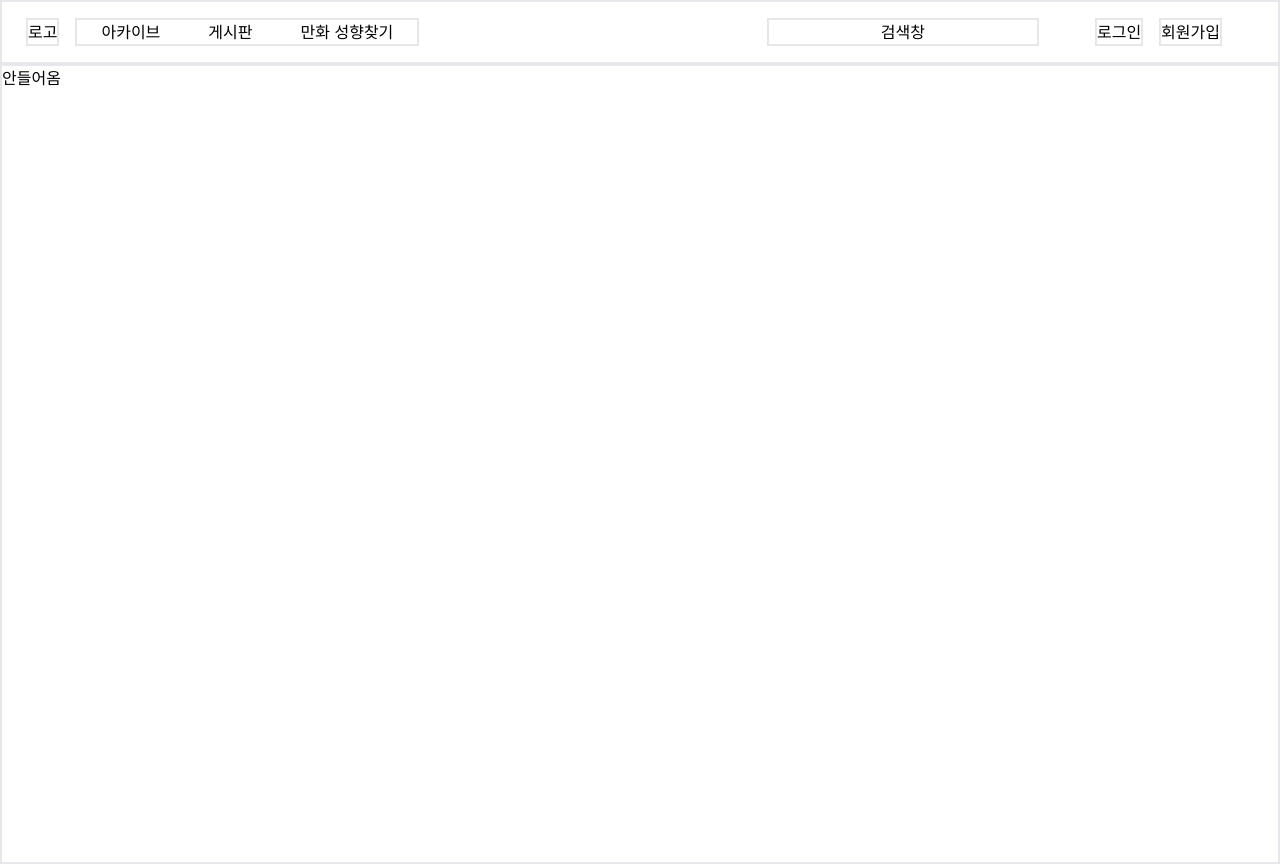
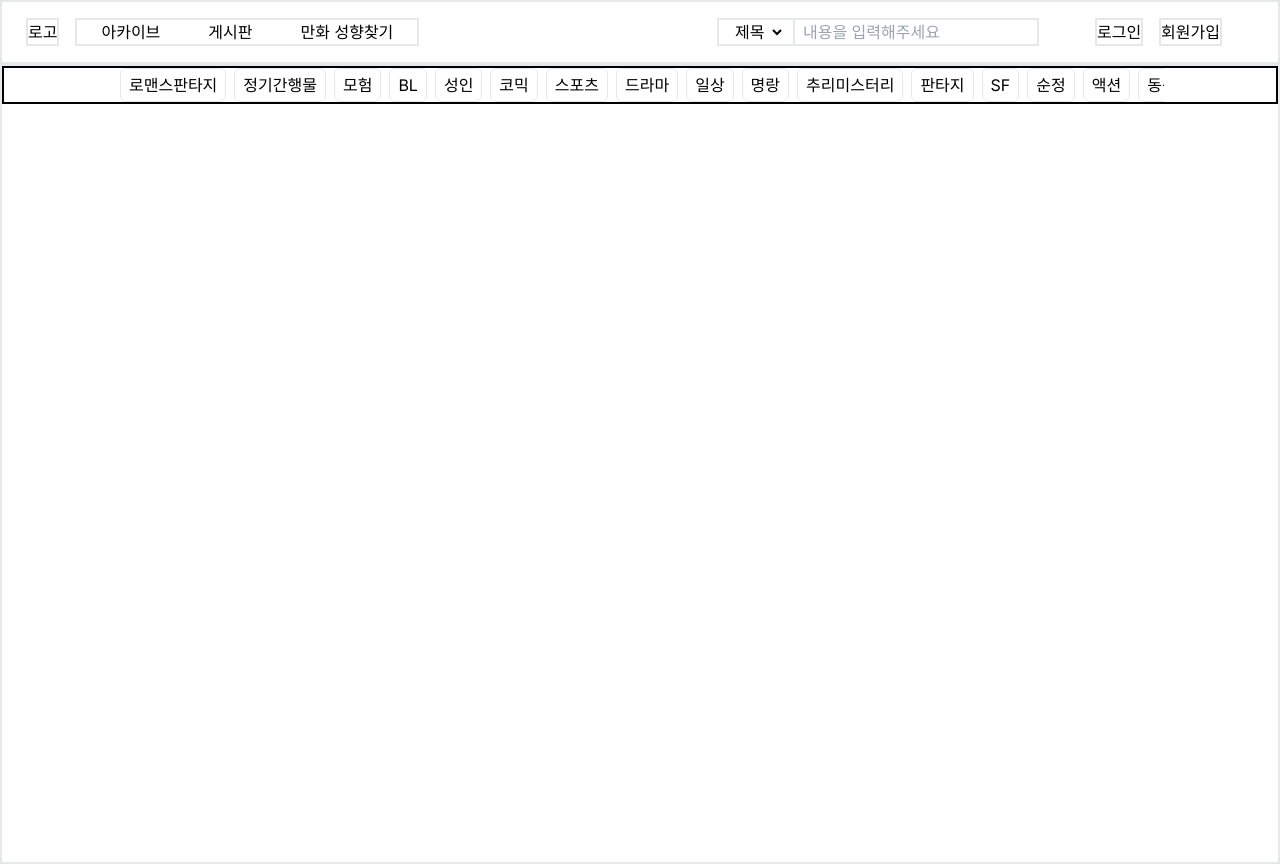
Before and after one commit to PigPenguinMan/MaLib, a Next.js app: page / in a window 1280 px wide. Built offline with nearby package versions, Linux system fonts and the light colour scheme; no server answers.

Commit message:
09/15 북필터 일부 , 검색창 일부

```diff
--- a/package.json
+++ b/package.json
@@ -2,8 +2,6 @@
   "name": "malib",
   "version": "0.1.0",
   "private": true,
-
-
   "scripts": {
     "dev": "next dev",
     "build": "next build",
@@ -23,6 +21,7 @@
     "postcss": "8.4.29",
     "react": "18.2.0",
     "react-dom": "18.2.0",
+    "tailwind-scrollbar-hide": "^1.1.7",
     "tailwindcss": "3.3.3",
     "typescript": "5.2.2"
   },
--- a/src/app/api/book/route.ts
+++ b/src/app/api/book/route.ts
@@ -2,16 +2,18 @@ import { NextResponse } from "next/server";
 
 export async function GET(res: Response, req: Request) {
   const apiKey = "1efb2da70d936bb190d6a62d1097f47a";
-
+  const viewItemCnt = 100
     try {
       const response = await fetch(
-        `https://www.kmas.or.kr/openapi/search/rgDtaMasterList?prvKey=${apiKey}`,
+        `https://www.kmas.or.kr/openapi/search/rgDtaMasterList?prvKey=${apiKey}&viewItemCnt=${viewItemCnt}&listSeCd=1`,{
+
+        }
       );
       if (!response.ok) {
         throw new Error(`http error ,${response.status} `);
       }
       const data = await response.json();
-      console.log(data, "패치성공");
+      console.log( "패치성공");
       return (
         NextResponse.json({ message:"GET METHOD",success : true}),
         NextResponse.json(data)
@@ -20,7 +22,6 @@ export async function GET(res: Response, req: Request) {
       console.error(err, "패치에러");
       return NextResponse.json({message:err , success : false});
     }
-
 }
 export async function POST(res: Response, req: Request) {
   return NextResponse.json({ message: "POST METHOD" ,success : true});
--- a/src/app/components/archive/archive.tsx
+++ b/src/app/components/archive/archive.tsx
@@ -1,21 +1,18 @@
 "use client";
 
+import BookFilter from "@/app/utils/bookfilter";
 import { useEffect, useState } from "react";
-
 const ArchiveList = () => {
   const apiKey = "1efb2da70d936bb190d6a62d1097f47a";
   const [data, setData] = useState();
   const apiCall = async () => {
     try {
       const response = await fetch(`/api/book`, {
-        method: "GET",
-        headers:{
-          'Access-Control-Allow-origin' : '*'
-        }
+        method: "GET"
       });
       if (!response.ok) throw new Error(`error:${response.statusText}`);
-      const data = await response.json();
-      console.log(data);
+      const bookData = await response.json();
+      setData(bookData)
     } catch (err) {
       console.error(err);
     }
@@ -25,7 +22,16 @@ const ArchiveList = () => {
     apiCall();
   }, []);
 
-  return <div>{data ? <div>데이터들어옴</div> : <div> 안들어옴</div>}</div>;
+  return <div className="ArchiveListWrap w-full px-28 flex flex-col grow border-2 border-black ">
+    {data ?
+  <>
+      {/* 장르별 필터  */}
+      <BookFilter/>
+      {/* 책하나에 해당하는 컴포넌트  */}
+  </>
+
+  :
+   <div>데이터 불러오기 실패</div> }</div>;
 };
 
 export default ArchiveList;
--- a/src/app/components/navbar/navbar.tsx
+++ b/src/app/components/navbar/navbar.tsx
@@ -1,3 +1,4 @@
+import SearchBar from "./searchbar";
 
 
 const NavBar = () => {
@@ -30,7 +31,8 @@ const NavBar = () => {
       </nav>
       <div className="flex flex-row basis-2/3 justify-end">
         {/* 검색창 */}
-        <div className="searchbar px-28 mx-6 border-2"> 검색창 </div>
+
+        <div className="searchbar px-22 mx-6 "> <SearchBar/> </div>
         {/* 로그인 회원가입 | 로그아웃 버튼 컴포넌트화시키기 */}
         <ul className="flex flex-row mx-6 ">
           <li className="login mx-2 border-2">로그인</li>
--- a/src/app/components/navbar/searchbar.tsx
+++ b/src/app/components/navbar/searchbar.tsx
@@ -1,2 +1,32 @@
+'use client'
+
+import { useState } from "react";
+
 // 네브바에 사용할 검색창
 // 필터 ( 제목 , 작가이름 , 장르 ) , 입력창 , 돋보기아이콘
+
+const SearchBar = () => {
+    // 내용 입력후 검색할 함수 필요
+    const [ftValue,setFtValue] = useState("")
+    const [searchValue,setSearchValue] = useState("")
+    return (
+        // 필터 클릭시 드롭바 형태로 나오게 함
+        <div className="searchBarWrap w-full flex flex-row divide-x-2 divide-solid border-2 ">
+            <select className="px-1 mx-2 bg-inherit" name="searchBarFilter" id="searchBarFilter">
+                <option value="제목">제목</option>
+                <option value="artist">작가</option>
+                <option value="장르">장르</option>
+            </select>
+
+            <input className="pl-2" type="text" placeholder="내용을 입력해주세요" onChange={(e)=>setSearchValue(e.target.value)} value={searchValue}/>
+            {/* 돋보기 아이콘  */}
+        </div>
+     );
+    }
+
+    export default SearchBar;
+    // const option = [
+    //     {value:'제목'},
+    //     {value:'작가'},
+    //     {value:'장르'}
+    // ]
--- /dev/null
+++ b/src/app/utils/bookfilter.tsx
@@ -0,0 +1,18 @@
+// 클라이언트 컴포넌트 ?
+import filterList from "./filterlist";
+
+const BookFilter = () => {
+  const categoryList = filterList[0].category;
+
+  return (
+    <ul className="archiveCategoryFilterWrap flex flex-row overflow-x-scroll overflow-y-hidden items-center scrollbar-hide">
+        {Object.values(categoryList).map((category)=>(
+            <li key={category.mainGenreCd} className="archiveCategoryFilterInner px-2 py-1 mx-1 border rounded-md flex shrink-0 ">
+                {category.mainGenreCdNm}
+            </li>
+        ))}
+    </ul>
+  )
+};
+
+export default BookFilter;
--- /dev/null
+++ b/src/app/utils/filterlist.ts
@@ -0,0 +1,108 @@
+const filerList = [
+  {
+    category: {
+      "3": {
+        mainGenreCd: "3",
+        mainGenreCdNm: "로맨스판타지",
+      },
+      "4": {
+        mainGenreCd: "4",
+        mainGenreCdNm: "정기간행물",
+      },
+      "5": {
+        mainGenreCd: "5",
+        mainGenreCdNm: "모험",
+      },
+      "7": {
+        mainGenreCd: "7",
+        mainGenreCdNm: "BL",
+      },
+      "8": {
+        mainGenreCd: "8",
+        mainGenreCdNm: "성인",
+      },
+      "11": {
+        mainGenreCd: "11",
+        mainGenreCdNm: "코믹",
+      },
+      "12": {
+        mainGenreCd: "12",
+        mainGenreCdNm: "스포츠",
+      },
+      "15": {
+        mainGenreCd: "15",
+        mainGenreCdNm: "드라마",
+      },
+      "16": {
+        mainGenreCd: "16",
+        mainGenreCdNm: "일상",
+      },
+      "17": {
+        mainGenreCd: "17",
+        mainGenreCdNm: "명랑",
+      },
+      "18": {
+        mainGenreCd: "19",
+        mainGenreCdNm: "추리미스터리",
+      },
+      "20": {
+        mainGenreCd: "20",
+        mainGenreCdNm: "판타지",
+      },
+
+      "22": {
+        mainGenreCd: "22",
+        mainGenreCdNm: "SF",
+      },
+      "23": {
+        mainGenreCd: "23",
+        mainGenreCdNm: "순정",
+      },
+
+      "25": {
+        mainGenreCd: "25",
+        mainGenreCdNm: "액션",
+      },
+      "26": {
+        mainGenreCd: "26",
+        mainGenreCdNm: "동성애",
+      },
+      "27": {
+        mainGenreCd: "27",
+        mainGenreCdNm: "이성애",
+      },
+      "30": {
+        mainGenreCd: "30",
+        mainGenreCdNm: "무협",
+      },
+      "32": {
+        mainGenreCd: "32",
+        mainGenreCdNm: "GL",
+      },
+      "34": {
+        mainGenreCd: "34",
+        mainGenreCdNm: "학원",
+      },
+      "36": {
+        mainGenreCd: "36",
+        mainGenreCdNm: "공포",
+      },
+      "37": {
+        mainGenreCd: "37",
+        mainGenreCdNm: "로맨스",
+      },
+    },
+    nation : {
+      JA: {
+        orginlNationCd: "JA",
+        orginlNationCdNm: "일본",
+      },
+      KOR: {
+        orginlNationCd: "KOR",
+        orginlNationCdNm: "대한민국",
+      },
+    },
+  }
+];
+
+export default filerList;
--- a/tailwind.config.ts
+++ b/tailwind.config.ts
@@ -15,6 +15,8 @@ const config: Config = {
       },
     },
   },
-  plugins: [],
+  plugins: [
+    require('tailwind-scrollbar-hide')
+  ],
 }
 export default config
```
Also changed, not shown: 1 other file (tests, documents, lock files or other folders).
